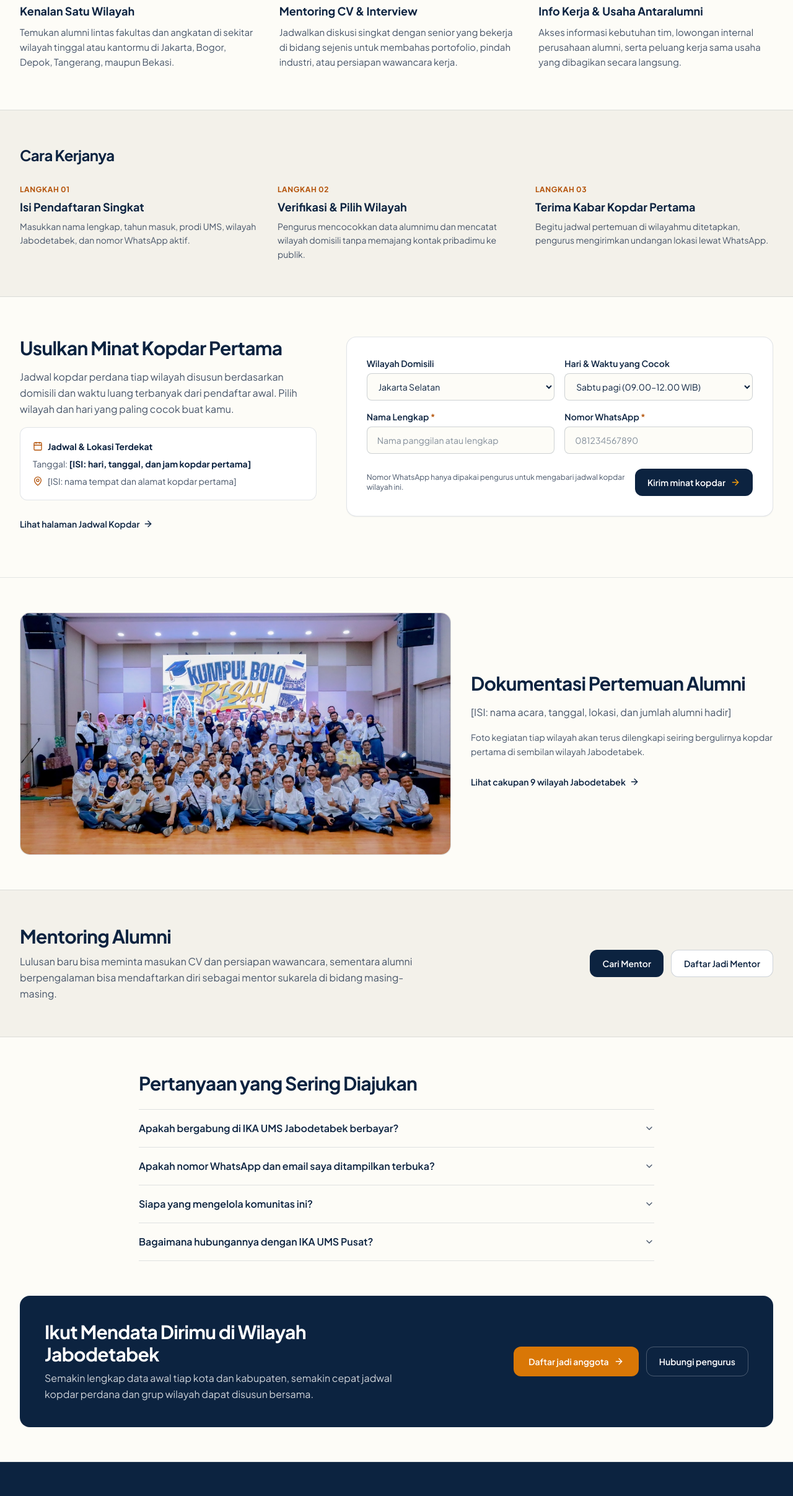
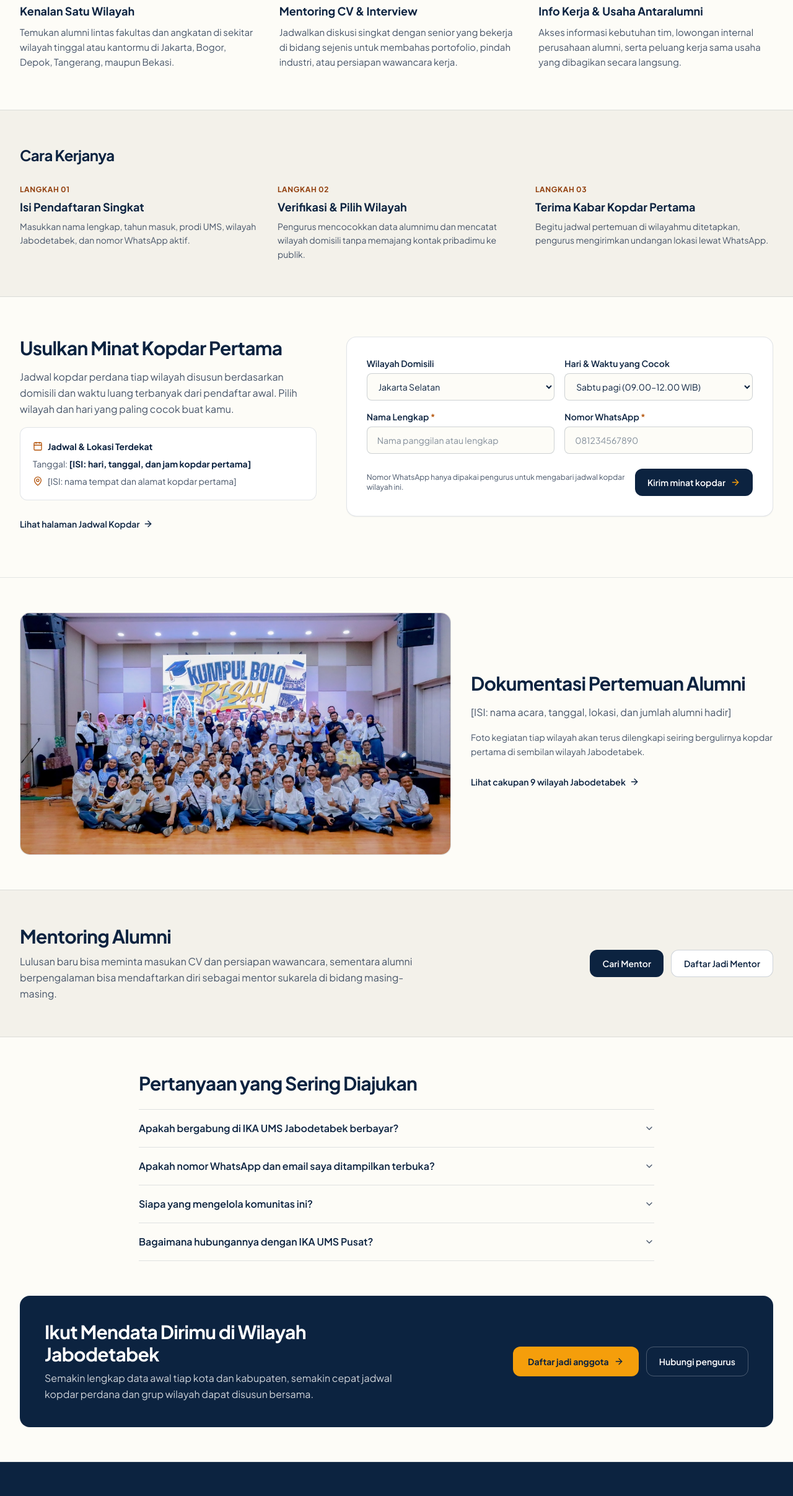
Before and after one commit to ZAKITRIPAMUNGKAS/ikaums, a Next.js app: page / in a window 1280 px wide. Shown: the part 786-3199 px from the top of the page at 62% size. Built offline with nearby package versions, Linux system fonts and the light colour scheme.

Commit message:
fix(a11y): raise WCAG AA contrast to >=4.5:1 on steps & dark CTA buttons and hint LCP hero priority

```diff
--- a/src/app/kepengurusan/page.tsx
+++ b/src/app/kepengurusan/page.tsx
@@ -155,7 +155,7 @@ export default function KepengurusanPage() {
           className="mb-12 bg-[#F3F1EA] border border-[#0C2340]/12 rounded-2xl p-5 sm:p-7 grid grid-cols-1 lg:grid-cols-12 gap-6 items-start"
         >
           <div className="lg:col-span-5 space-y-2">
-            <div className="inline-flex items-center gap-2 text-xs font-bold uppercase tracking-wider text-[#B45309]">
+            <div className="inline-flex items-center gap-2 text-xs font-bold uppercase tracking-wider text-[#92400E]">
               <PhoneCall className="w-4 h-4 shrink-0" />
               <span>Sekretariat &amp; Izin Organisasi</span>
             </div>
@@ -457,7 +457,7 @@ export default function KepengurusanPage() {
           </div>
           <Link
             href="/gabung"
-            className="inline-flex items-center justify-center gap-2 min-h-[44px] px-5 py-3 rounded-lg bg-[#D97706] hover:bg-[#F59E0B] text-white font-semibold text-sm transition-colors shrink-0"
+            className="inline-flex items-center justify-center gap-2 min-h-[44px] px-5 py-3 rounded-lg bg-[#F59E0B] hover:bg-[#FBBF24] text-[#0C2340] font-bold text-sm transition-colors shrink-0"
           >
             Daftar jadi anggota
             <ArrowRight className="w-4 h-4" />
--- a/src/app/page.tsx
+++ b/src/app/page.tsx
@@ -158,6 +158,7 @@ export default function HomePage() {
                     width={1200}
                     height={750}
                     priority
+                    fetchPriority="high"
                     sizes="(max-width: 1024px) 100vw, 48vw"
                     className="w-full h-full object-cover"
                   />
@@ -226,7 +227,7 @@ export default function HomePage() {
 
             <ol className="grid grid-cols-1 md:grid-cols-3 gap-6 sm:gap-8">
               <li className="space-y-1.5">
-                <p className="text-xs font-bold text-[#B45309] tracking-wider uppercase">
+                <p className="text-xs font-bold text-[#92400E] tracking-wider uppercase">
                   Langkah 01
                 </p>
                 <h3 className="text-base sm:text-lg font-bold text-[#0C2340]">
@@ -238,7 +239,7 @@ export default function HomePage() {
               </li>
 
               <li className="space-y-1.5">
-                <p className="text-xs font-bold text-[#B45309] tracking-wider uppercase">
+                <p className="text-xs font-bold text-[#92400E] tracking-wider uppercase">
                   Langkah 02
                 </p>
                 <h3 className="text-base sm:text-lg font-bold text-[#0C2340]">
@@ -250,7 +251,7 @@ export default function HomePage() {
               </li>
 
               <li className="space-y-1.5">
-                <p className="text-xs font-bold text-[#B45309] tracking-wider uppercase">
+                <p className="text-xs font-bold text-[#92400E] tracking-wider uppercase">
                   Langkah 03
                 </p>
                 <h3 className="text-base sm:text-lg font-bold text-[#0C2340]">
@@ -663,7 +664,7 @@ export default function HomePage() {
             <div className="flex flex-wrap items-center gap-3 shrink-0">
               <Link
                 href="/gabung"
-                className="inline-flex items-center justify-center gap-2 min-h-[48px] px-6 py-3 rounded-xl bg-[#D97706] hover:bg-[#F59E0B] text-white text-sm font-semibold transition-colors"
+                className="inline-flex items-center justify-center gap-2 min-h-[48px] px-6 py-3 rounded-xl bg-[#F59E0B] hover:bg-[#FBBF24] text-[#0C2340] text-sm font-bold transition-colors"
               >
                 Daftar jadi anggota
                 <ArrowRight className="w-4 h-4" />
```
